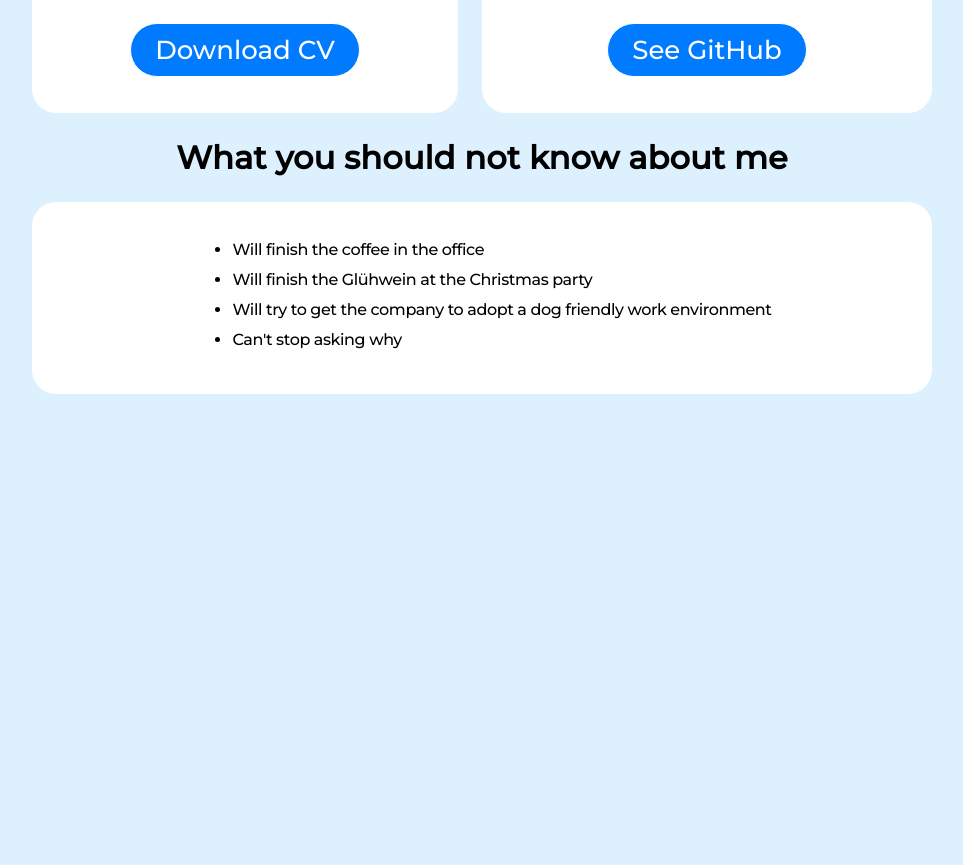
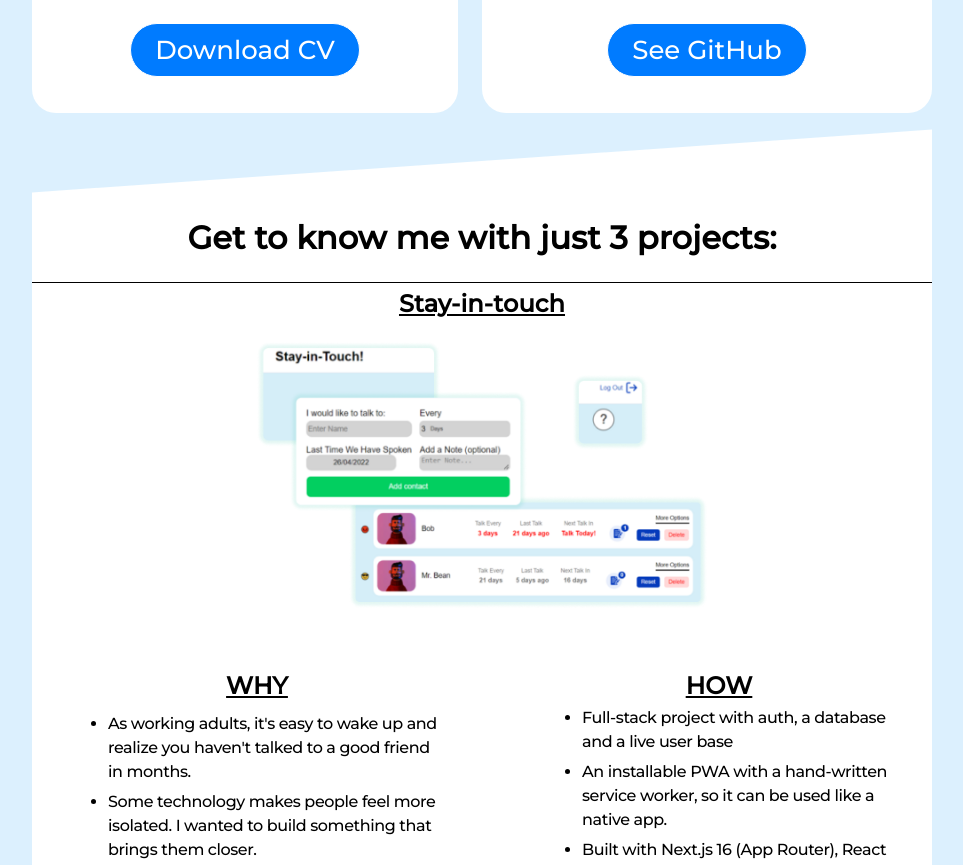
Before and after one commit to idomand/portofilo, a React (Vite) app: page / in a window 1280 px wide. Shown: the part 488-1353 px from the top of the page, without its empty margins (158-1121 px from the left). Before the commit the page ends 930 px from the top, so only its background shows below. Built offline with nearby package versions, Linux system fonts and the light colour scheme; a web font is replaced by a local one.

Commit message:
Refactor project structure: update dev script, remove Projects page, and integrate ProjectsSection component

```diff
--- a/package.json
+++ b/package.json
@@ -4,7 +4,7 @@
   "version": "0.0.0",
   "type": "module",
   "scripts": {
-    "dev": "vite",
+    "dev": "vite --open",
     "build": "tsc && vite build",
     "lint": "eslint . --ext ts,tsx --report-unused-disable-directives --max-warnings 0",
     "preview": "vite preview"
--- a/src/App.tsx
+++ b/src/App.tsx
@@ -1,7 +1,6 @@
-import { BrowserRouter, Route, Routes } from "react-router-dom";
+import { BrowserRouter, Navigate, Route, Routes } from "react-router-dom";
 import Navbar from "./Components/Navbar";
 import Home from "./Pages/Home";
-import Projects from "./Pages/Projects";
 import Links from "./Pages/Links";
 
 function App() {
@@ -9,7 +8,7 @@ function App() {
     <BrowserRouter>
       <Navbar />
       <Routes>
-        <Route path="/projects" element={<Projects />} />
+        <Route path="/projects" element={<Navigate to="/" replace />} />
         <Route path="/links" element={<Links />} />
         <Route path="/" element={<Home />} />
       </Routes>
--- a/src/Components/AboutMe.tsx
+++ b/src/Components/AboutMe.tsx
@@ -36,37 +36,15 @@ export default function AboutMe() {
           <GitHubLink>See GitHub</GitHubLink>
         </DivRight>
       </WhyYes>
-      <WhyNo>
-        <Header2>What you should not know about me</Header2>
-        <Div2>
-          <UL>
-            <ListItem>Will finish the coffee in the office</ListItem>
-            <ListItem>Will finish the Glühwein at the Christmas party</ListItem>
-            <ListItem>
-              Will try to get the company to adopt a dog friendly work
-              environment
-            </ListItem>
-            <ListItem>Can't stop asking why</ListItem>
-          </UL>
-        </Div2>
-      </WhyNo>
     </Section>
   );
 }
 
-const WhyNo = styled.div``;
 const WhyYes = styled.div`
   display: flex;
   justify-content: space-around;
   @media (${({ theme }) => theme.devices.break1}) {
     flex-direction: column;
-  }
-`;
-
-const Div2 = styled(Div)`
-  max-width: 100%;
-  @media (${({ theme }) => theme.devices.break1}) {
-    margin-bottom: 15px;
   }
 `;
 
--- a/src/Components/Navbar.tsx
+++ b/src/Components/Navbar.tsx
@@ -6,7 +6,6 @@ import { mdiEmailOutline, mdiClose, mdiMenu } from "@mdi/js";
 
 export default function Navbar() {
   const { pathname } = useLocation();
-  const isLinksPage = pathname === "/links";
   const [isOpen, setIsOpen] = useState(false);
 
   useEffect(() => {
@@ -31,9 +30,7 @@ export default function Navbar() {
         <NavLink to="/" onClick={close}>
           Home
         </NavLink>
-        {!isLinksPage && (
-          <>
-            <NavLink to="/projects" onClick={close}>
+        <NavLink to="/#projects" onClick={close}>
           Projects
         </NavLink>
         <NavLink to="/links" onClick={close}>
@@ -43,8 +40,6 @@ export default function Navbar() {
           <span>Let’s chat</span>
           <Icon path={mdiEmailOutline} size={0.5} />
         </EmailLink2>
-          </>
-        )}
       </NavbarWrapper>
     </>
   );
--- /dev/null
+++ b/src/Components/ProjectsSection.tsx
@@ -0,0 +1,57 @@
+import { useEffect, useRef } from "react";
+import { useLocation } from "react-router-dom";
+import { Header2 } from "./common/Text";
+import SwipeAndThrowProject from "./SwipeAndThrowProject";
+import RecipeRefinerProject from "./RecipeRefinerProject";
+import StayInTouchProject from "./StayInTouchProject";
+import styled from "styled-components";
+import { Section } from "./common/Container";
+
+export default function ProjectsSection() {
+  const { hash, key } = useLocation();
+  const sectionRef = useRef<HTMLElement>(null);
+
+  // React Router does not scroll to a hash. `key` changes on every navigation,
+  // so clicking "Projects" again after scrolling away still works.
+  useEffect(() => {
+    if (hash === "#projects") {
+      sectionRef.current?.scrollIntoView({ behavior: "smooth" });
+    }
+  }, [hash, key]);
+
+  return (
+    <Section3Wrapper id="projects" ref={sectionRef}>
+      <Wrapper>
+        <Header2>Get to know me with just 3 projects:</Header2>
+        <StayInTouchProject />
+        <SwipeAndThrowProject />
+        <RecipeRefinerProject />
+      </Wrapper>
+    </Section3Wrapper>
+  );
+}
+
+const Wrapper = styled.div`
+  max-width: 100%;
+  margin-inline: auto;
+  display: flex;
+  flex-direction: column;
+  justify-content: center;
+`;
+const Section3Wrapper = styled(Section)`
+  --skew-angle: -4deg;
+  padding: 2rem 0;
+  margin-top: 3rem;
+  position: relative;
+  isolation: isolate;
+  position: relative;
+  isolation: isolate;
+  &::after {
+    content: "";
+    background: white;
+    position: absolute;
+    z-index: -1;
+    inset: 0;
+    transform: skewY(var(--skew-angle));
+  }
+`;
--- a/src/Components/StayInTouchProject.tsx
+++ b/src/Components/StayInTouchProject.tsx
@@ -22,16 +22,21 @@ export default function StayInTouchProject() {
           <Header3>WHY</Header3>
           <UL>
             <ListItem>
-              Seeing how some technologies can make people feel isolated, I
-              wanted to create something to bring people closer together.
+              As working adults, it's easy to wake up and realize you haven't
+              talked to a good friend in months.
             </ListItem>
             <ListItem>
-              This is a small app to help us stay in touch with friends and
-              family.
+              Some technology makes people feel more isolated. I wanted to build
+              something that brings them closer.
             </ListItem>
             <ListItem>
-              I also love TypeScript and Next.js, and I wanted to build a basic
-              design system for myself.
+              You add the people you care about and choose how often you want to
+              talk. with the option of getting personal Email notifications to
+              help you remember.
+            </ListItem>
+            <ListItem>
+              Linked friends, the app allow you to link your status with your
+              friend so you'll both make sure to Stay In Touch!
             </ListItem>
           </UL>
           <ProjectLink_Live>Live Site</ProjectLink_Live>
@@ -40,17 +45,23 @@ export default function StayInTouchProject() {
           <Header3>HOW</Header3>
           <UL>
             <ListItem>
-              This project is a PWA so it can be used like a native app.
+              Full-stack project with auth, a database and a live user base
             </ListItem>
             <ListItem>
-              Writing in TypeScript and Next.js for better maintainability.
+              An installable PWA with a hand-written service worker, so it can
+              be used like a native app.
             </ListItem>
             <ListItem>
-              Styled-Components was chosen for its component-based approach and
-              its built-in theme support.
+              Built with Next.js 16 (App Router), React 19 and TypeScript, with
+              Server Actions for all data writes.
             </ListItem>
             <ListItem>
-              Firebase was used for secure authentication and built-in database.
+              Firebase Auth (Google or verified email) with secure session
+              cookies.
+            </ListItem>
+            <ListItem>Neon Postgres with Drizzle ORM.</ListItem>
+            <ListItem>
+              Styled with Tailwind CSS v4, and available in English and German.
             </ListItem>
           </UL>
           <ProjectLink_Repo>Repo</ProjectLink_Repo>
@@ -66,7 +77,7 @@ const ProjectTitle = styled(Header3)`
 
 const ProjectLink_Live = styled(ProjectLink).attrs(() => {
   return {
-    href: "https://stay-in-touch.vercel.app/",
+    href: "https://stay-in-touch.vip/",
   };
 })``;
 
--- a/src/Pages/Home.tsx
+++ b/src/Pages/Home.tsx
@@ -1,5 +1,6 @@
 import Header from "../Components/Header";
 import AboutMe from "../Components/AboutMe";
+import ProjectsSection from "../Components/ProjectsSection";
 import { MainWrapper } from "../Components/common/Container";
 
 export default function Home() {
@@ -7,6 +8,7 @@ export default function Home() {
     <MainWrapper>
       <Header />
       <AboutMe />
+      <ProjectsSection />
     </MainWrapper>
   );
 }
--- a/src/Pages/Projects.tsx
+++ /dev/null
@@ -1,46 +0,0 @@
-import { Header2 } from "../Components/common/Text";
-import SwipeAndThrowProject from "../Components/SwipeAndThrowProject";
-import RecipeRefinerProject from "../Components/RecipeRefinerProject";
-import StayInTouchProject from "../Components/StayInTouchProject";
-import styled from "styled-components";
-import { MainWrapper, Section } from "../Components/common/Container";
-
-export default function Projects() {
-  return (
-    <MainWrapper>
-      <Section3Wrapper>
-        <Wrapper>
-          <Header2>Get to know me with just 3 projects:</Header2>
-          <StayInTouchProject />
-          <SwipeAndThrowProject />
-          <RecipeRefinerProject />
-        </Wrapper>
-      </Section3Wrapper>
-    </MainWrapper>
-  );
-}
-
-const Wrapper = styled.div`
-  max-width: 100%;
-  margin-inline: auto;
-  display: flex;
-  flex-direction: column;
-  justify-content: center;
-`;
-const Section3Wrapper = styled(Section)`
-  --skew-angle: -4deg;
-  padding: 2rem 0;
-  margin-top: 3rem;
-  position: relative;
-  isolation: isolate;
-  position: relative;
-  isolation: isolate;
-  &::after {
-    content: "";
-    background: white;
-    position: absolute;
-    z-index: -1;
-    inset: 0;
-    transform: skewY(var(--skew-angle));
-  }
-`;
```
Lines whose indentation alone changed are shown as unchanged.
